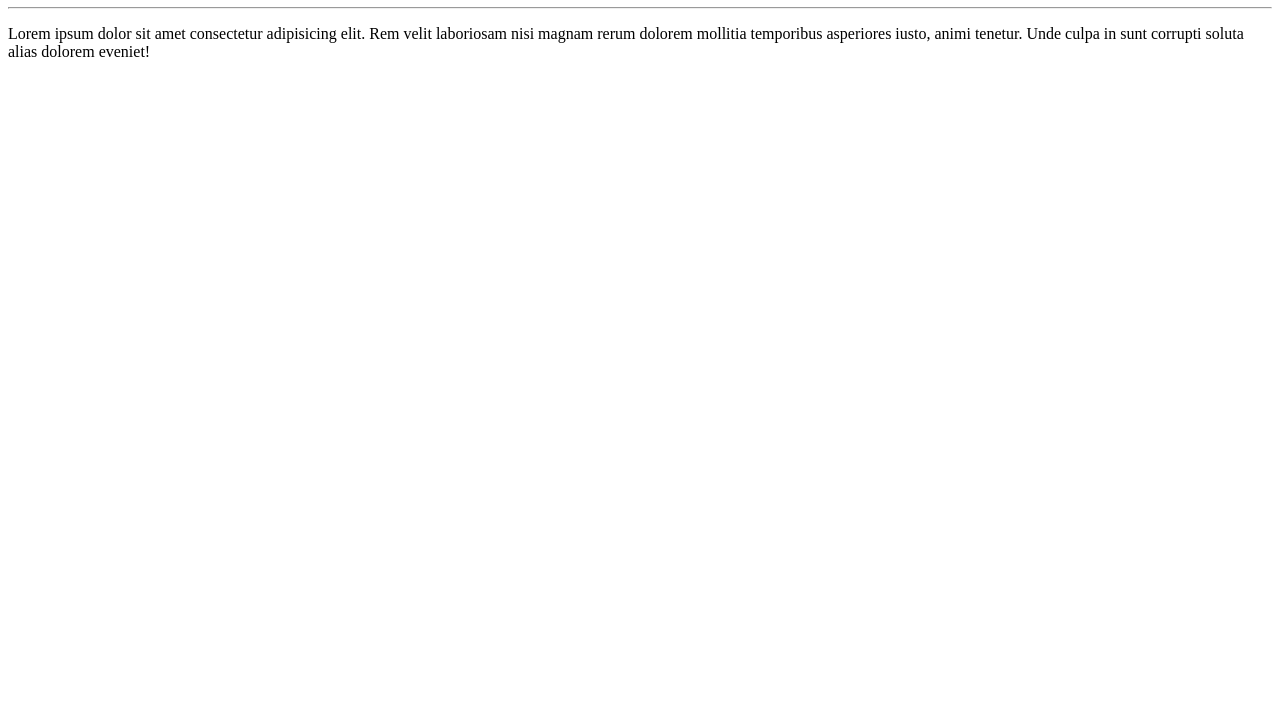
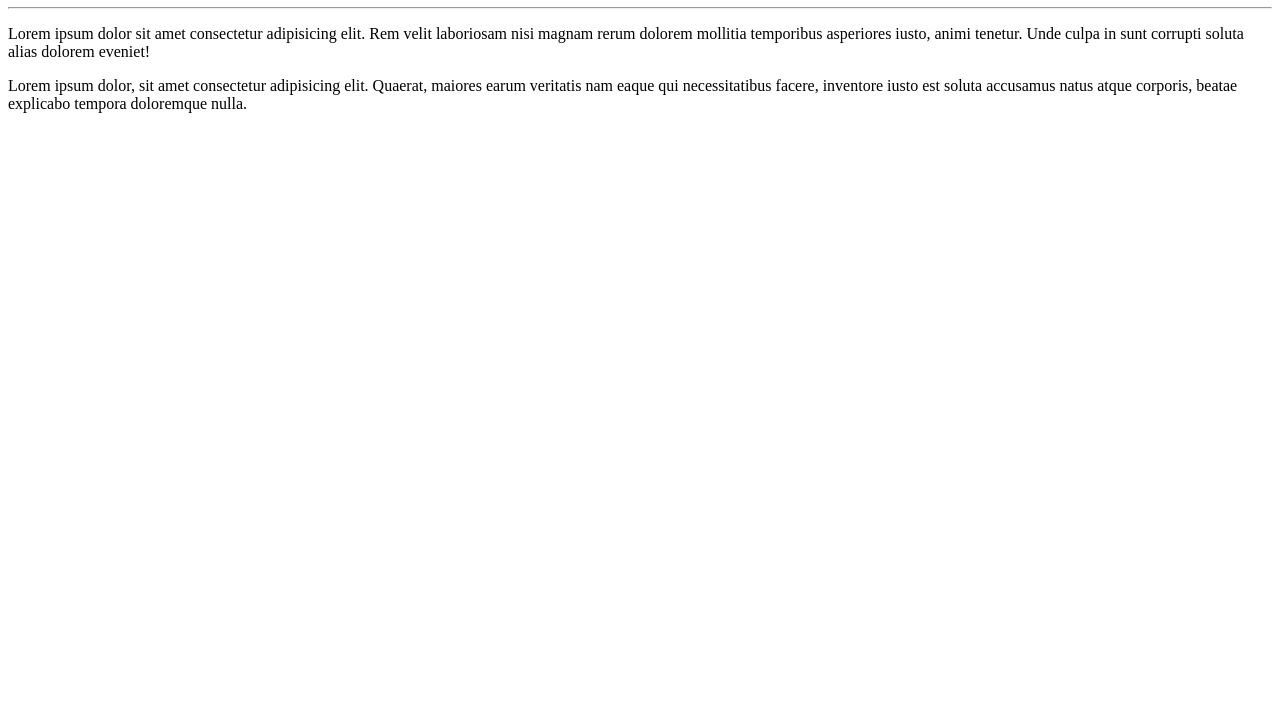
Before and after one commit to w4gn3rmh/Ola-Mundo, a plain HTML site: page site-exemplo/index.html in a window 1280 px wide. Shown: the part 73-800 px from the top of the page. Drawn offline with Linux system fonts and the light colour scheme.

Commit message:
adicionei um paragrafo

```diff
--- a/site-exemplo/index.html
+++ b/site-exemplo/index.html
@@ -10,5 +10,6 @@
     <hr>
     <p>Lorem ipsum dolor sit amet consectetur adipisicing elit. Rem velit laboriosam nisi magnam rerum dolorem mollitia temporibus asperiores iusto, animi tenetur. Unde culpa in sunt corrupti soluta alias dolorem eveniet!</p>
 
+    <p>Lorem ipsum dolor, sit amet consectetur adipisicing elit. Quaerat, maiores earum veritatis nam eaque qui necessitatibus facere, inventore iusto est soluta accusamus natus atque corporis, beatae explicabo tempora doloremque nulla.</p>
 </body>
 </html>
```
